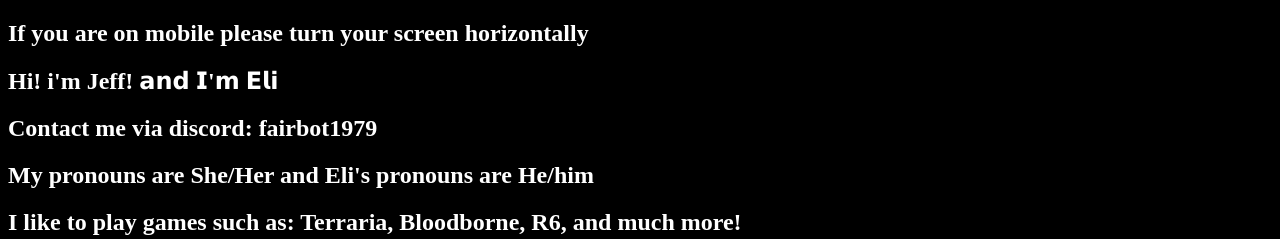
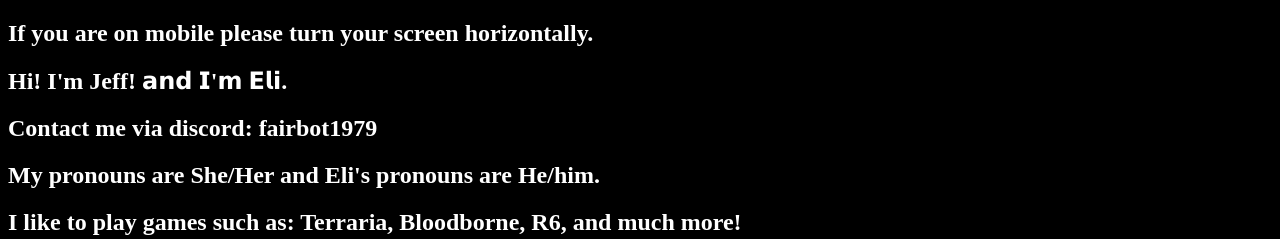
Before and after one commit to Gas-Mask-Jeff/My-Website, a plain HTML site: page index.html in a window 1280 px wide. Shown: the top 239 px of the page. Drawn offline with Linux system fonts and the light colour scheme.

Commit message:
Update index.html

```diff
--- a/index.html
+++ b/index.html
@@ -18,10 +18,10 @@
                   background-size: cover;
                }
             </style>
-         <h2> If you are on mobile please turn your screen horizontally</h2>
-         <h2> Hi! i'm Jeff! 𝗮𝗻𝗱 𝗜'𝗺 𝗘𝗹𝗶</h2>
+         <h2> If you are on mobile please turn your screen horizontally.</h2>
+         <h2> Hi! I'm Jeff! 𝗮𝗻𝗱 𝗜'𝗺 𝗘𝗹𝗶.</h2>
          <h2> Contact me via discord: fairbot1979 </h2>
-         <h2> My pronouns are She/Her and Eli's pronouns are He/him</h2>
+         <h2> My pronouns are She/Her and Eli's pronouns are He/him.</h2>
          <h2> I like to play games such as: Terraria, Bloodborne, R6, and much more!</h2>
          <h2> My links:</h2>
          <h2> https://www.youtube.com/@Fairbot-1979</h2>
```
